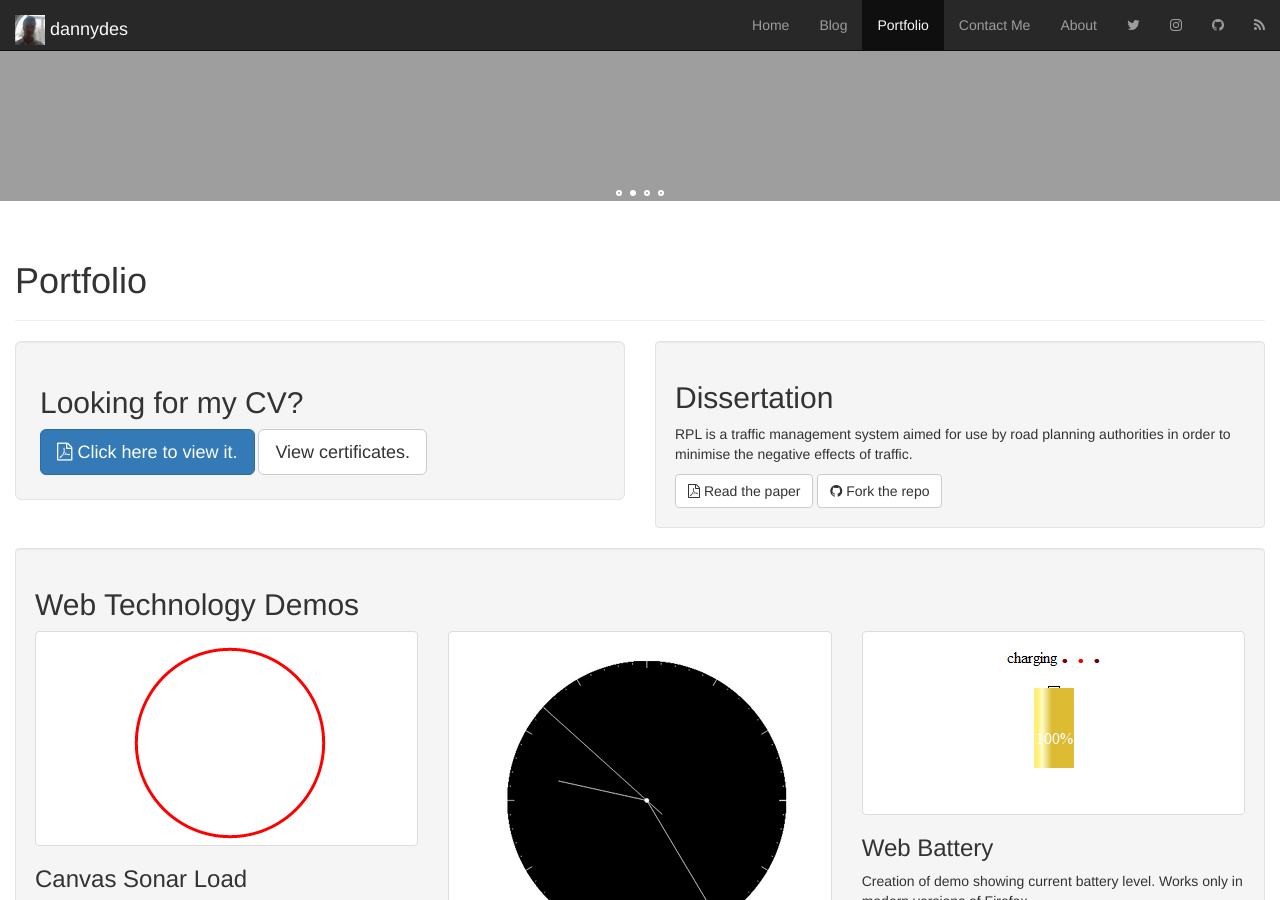
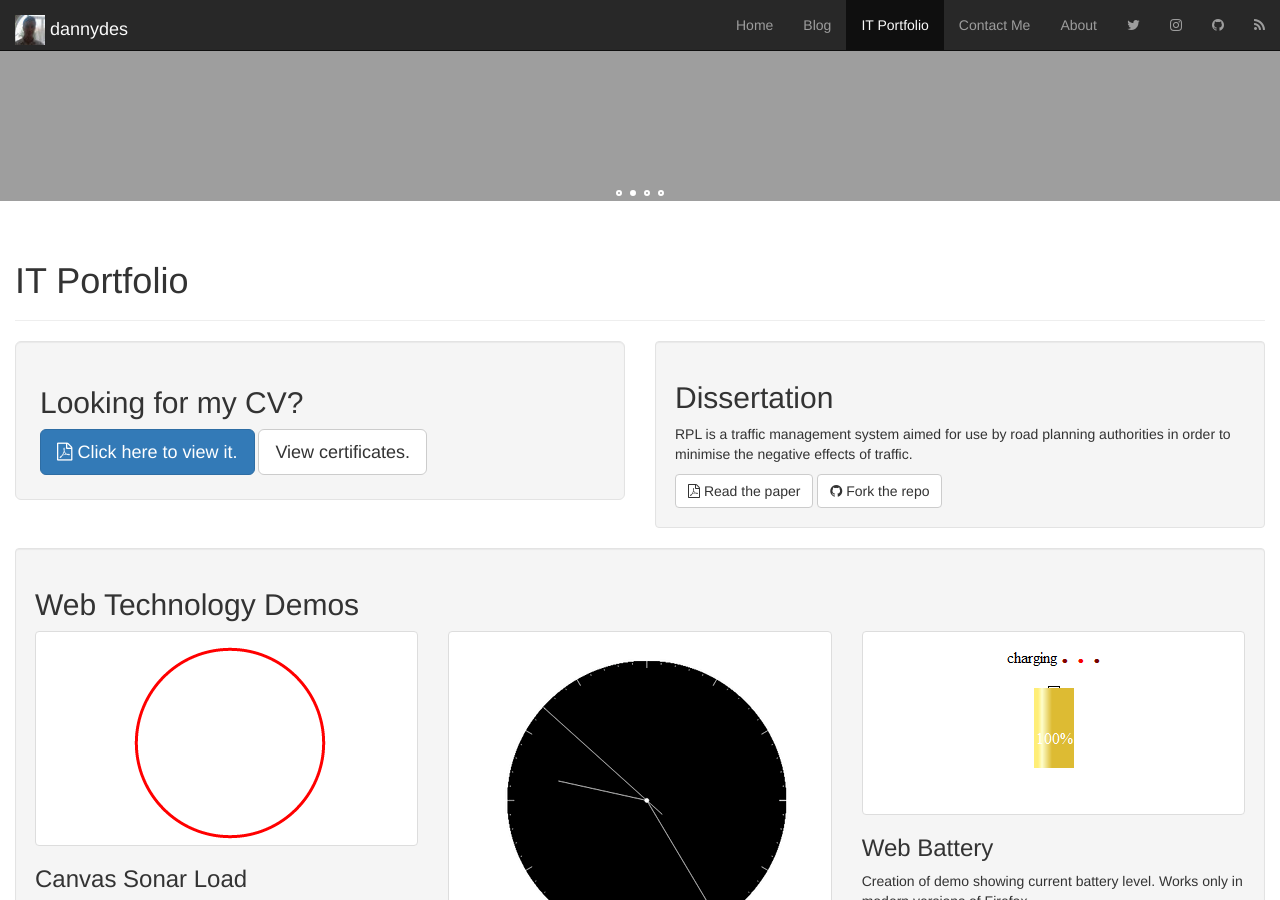
Before and after one commit to dannydes/dannydes.github.io, a Jekyll site: the page built from portfolio/index.html, in a window 1280 px wide and 900 px high, scrolled down 349 px. Built offline with Jekyll 4.4.1, drawn with Linux system fonts in a browser that asks for light colours; nearby versions of some CDN libraries.

Commit message:
"Portfolio" renamed to "IT Portfolio"

```diff
--- a/_includes/header.html
+++ b/_includes/header.html
@@ -30,7 +30,7 @@
 					<ul class="nav navbar-nav navbar-right">
 						<li{% if page.url == '/' %} class="active"{% endif %}><a href="{{ site.url }}">Home</a></li>
 						<li{% if page.url contains '/blog' %} class="active"{% endif %}><a href="{{ site.url }}/blog">Blog</a></li>
-						<li{% if page.url contains '/portfolio' %} class="active"{% endif %}><a href="{{ site.url }}/portfolio">Portfolio</a></li>
+						<li{% if page.url contains '/portfolio' %} class="active"{% endif %}><a href="{{ site.url }}/portfolio">IT Portfolio</a></li>
 						<li{% if page.url contains '/contact' %} class="active"{% endif %}><a href="{{ site.url }}/contact">Contact Me</a></li>
 						<li{% if page.url contains '/about' %} class="active"{% endif %}><a href="{{ site.url }}/about">About</a></li>
 						<li><a href="https://twitter.com/desiradaniel" title="Twitter" target="_blank"><i class="fa fa-twitter"></i></a></li>
--- a/portfolio/index.html
+++ b/portfolio/index.html
@@ -1,6 +1,6 @@
 ---
 layout: default
-title: Portfolio
+title: IT Portfolio
 image: danieldesira.jpg
 ---
 
```
